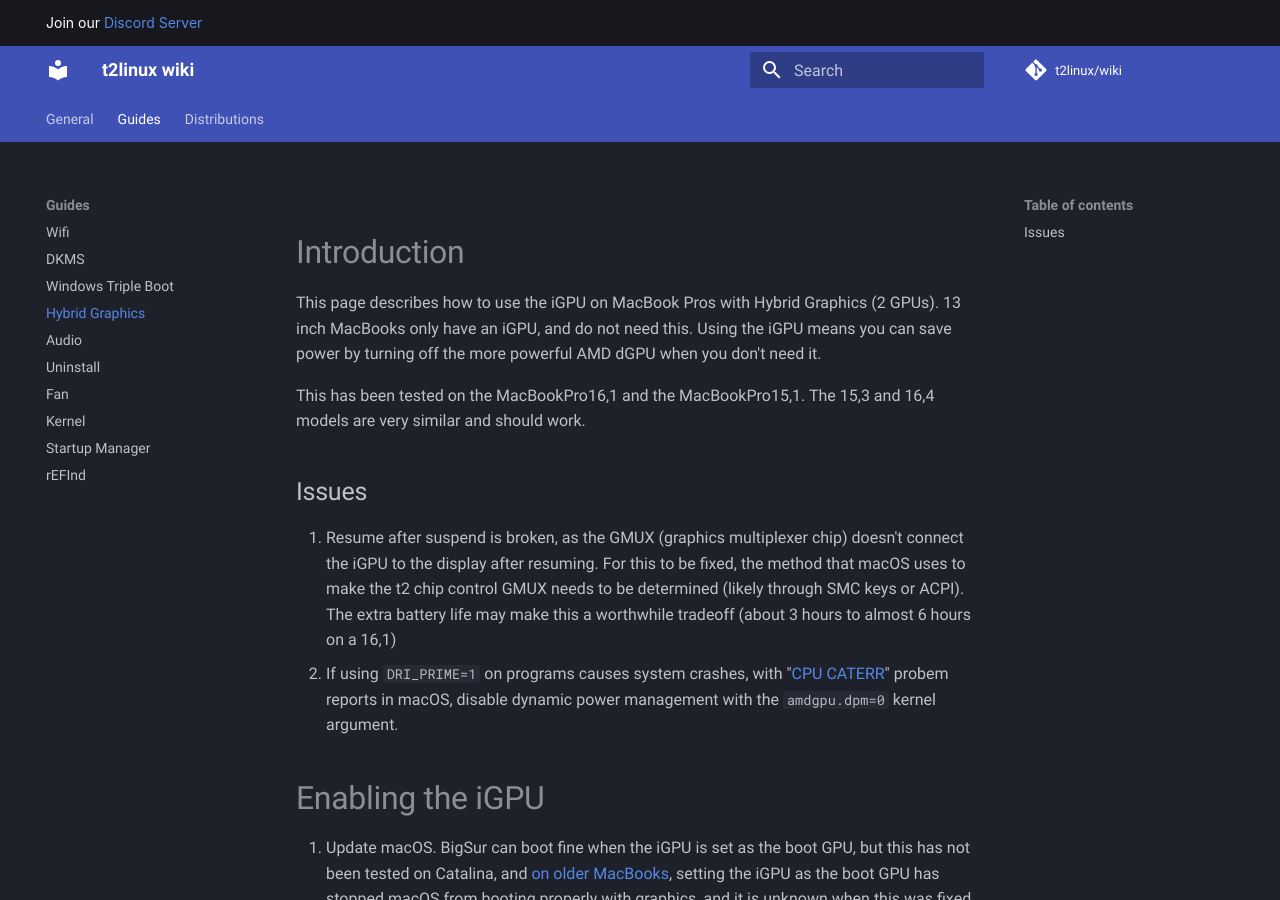
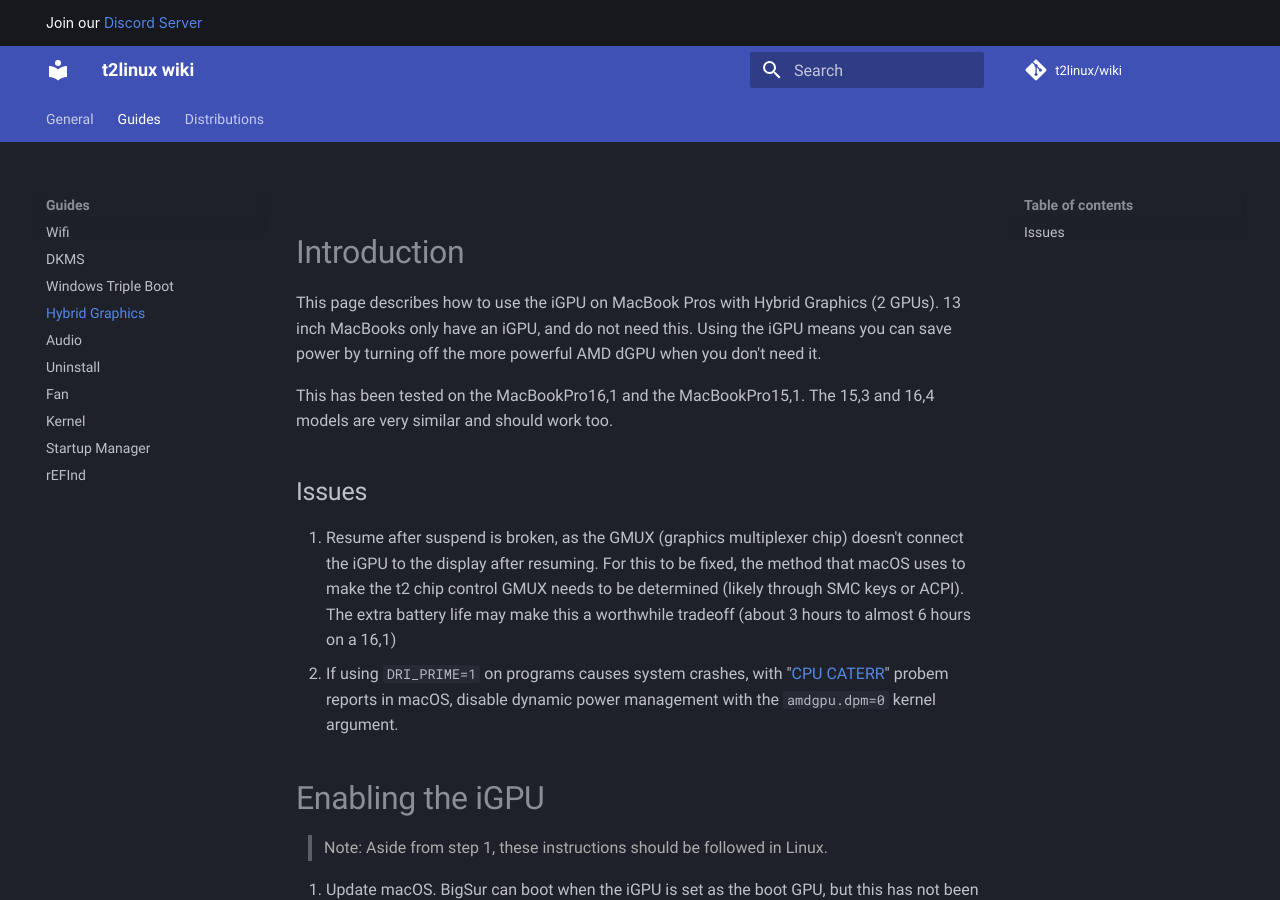
Before and after one commit to t2linux/wiki, an MkDocs documentation site: the page built from docs/guides/hybrid-graphics.md, in a window 1280 px wide and 900 px high. Built offline with MkDocs 1.6.1 and Material for MkDocs 9.7.7, drawn with Linux system fonts in a browser that asks for light colours; comment, search, counter and statistics services are not loaded; some of the changed text lies outside the part shown.

Commit message:
Update hybrid-graphics.md

````diff
--- a/docs/guides/hybrid-graphics.md
+++ b/docs/guides/hybrid-graphics.md
@@ -2,7 +2,7 @@
 
 This page describes how to use the iGPU on MacBook Pros with Hybrid Graphics (2 GPUs). 13 inch MacBooks only have an iGPU, and do not need this. Using the iGPU means you can save power by turning off the more powerful AMD dGPU when you don't need it.
 
-This has been tested on the MacBookPro16,1 and the MacBookPro15,1. The 15,3 and 16,4 models are very similar and should work.
+This has been tested on the MacBookPro16,1 and the MacBookPro15,1. The 15,3 and 16,4 models are very similar and should work too.
 
 ## Issues
 
@@ -11,7 +11,9 @@ This has been tested on the MacBookPro16,1 and the MacBookPro15,1. The 15,3 and
 
 # Enabling the iGPU
 
-1.  Update macOS. BigSur can boot fine when the iGPU is set as the boot GPU, but this has not been tested on Catalina, and [on older MacBooks](https://github.com/Dunedan/mbp-2016-linux/issues/6#issuecomment-286200226), setting the iGPU as the boot GPU has stopped macOS from booting properly with graphics, and it is unknown when this was fixed (you might want to turn ssh on in macOS if you are worried about this).
+> Note: Aside from step 1, these instructions should be followed in Linux.
+
+1.  Update macOS. BigSur can boot when the iGPU is set as the boot GPU, but this has not been tested on Catalina, and [on older MacBooks](https://github.com/Dunedan/mbp-2016-linux/issues/6#issuecomment-286200226), setting the iGPU as the boot GPU has stopped macOS from booting properly with graphics, and it is unknown when this was fixed (you might want to turn ssh on in macOS if you are worried about this).
 2.  Compile apple-set-os loader, which spoofs macOS so that the iGPU gets enabled:
 
     ```sh
````
